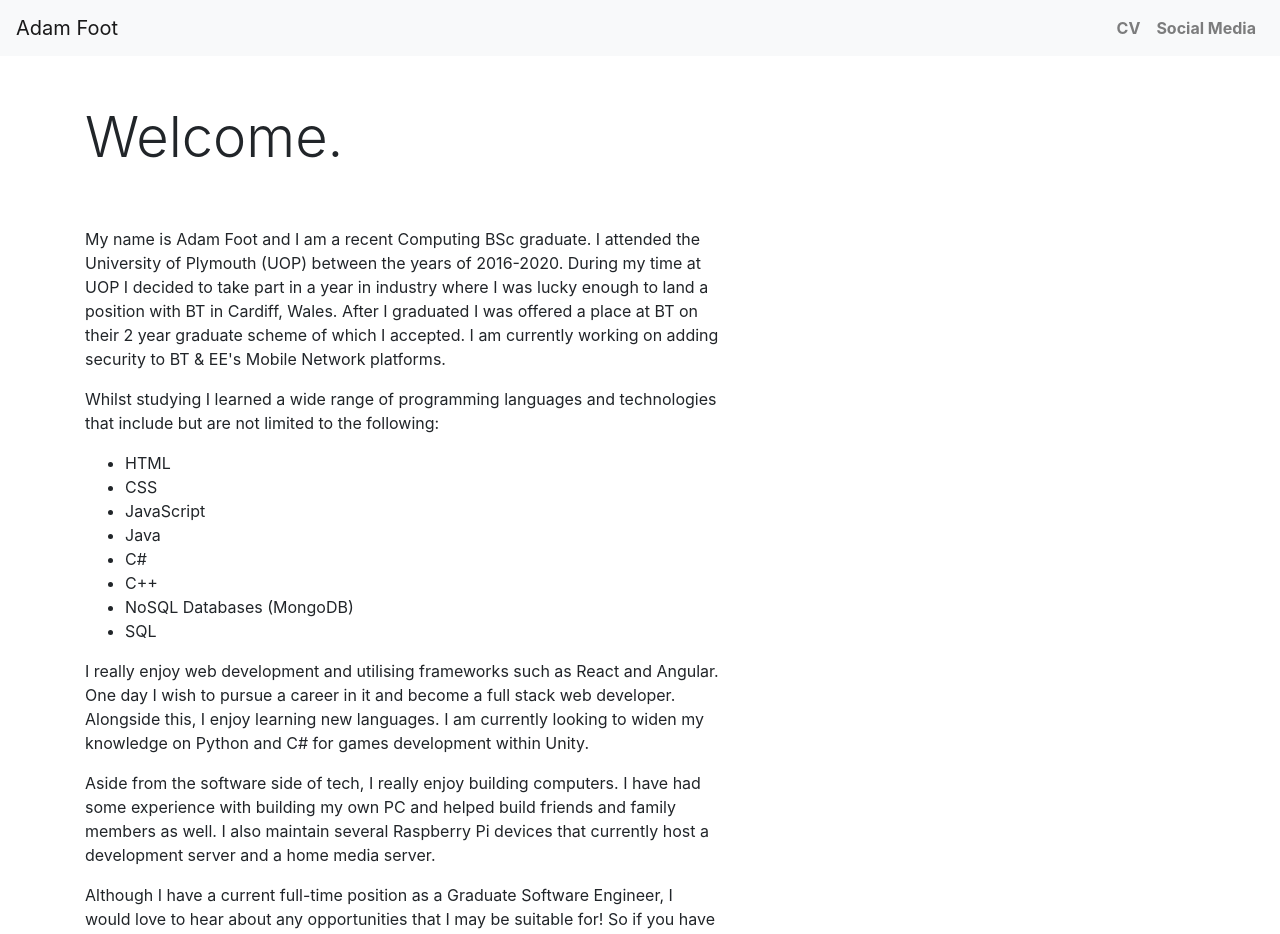
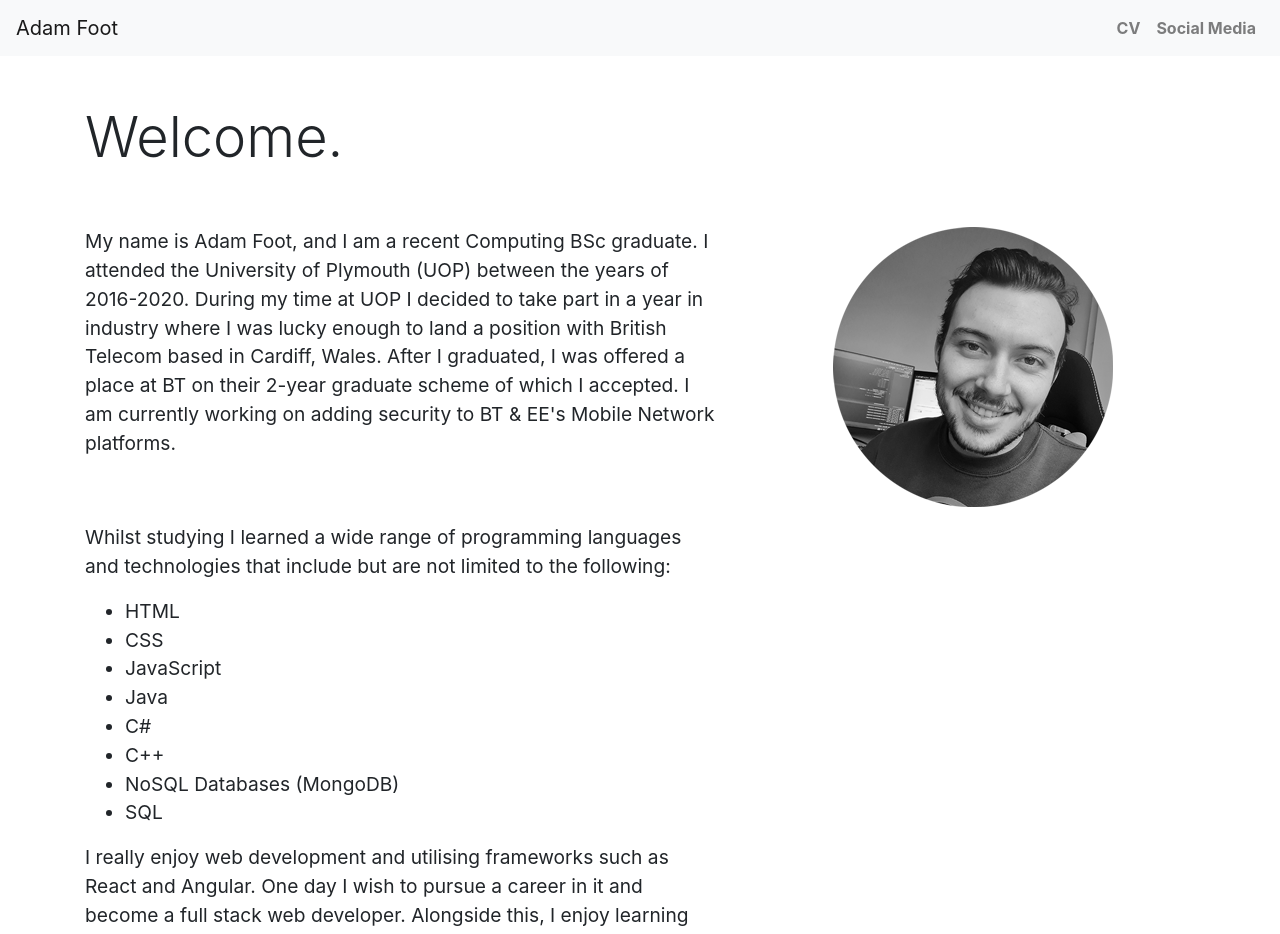
Before and after one commit to Adam-Foot/adamfoot.com, a React (Create React App) app: page / in a window 1280 px wide. Shown: the top 934 px of the page. Built offline with nearby package versions, Linux system fonts and the light colour scheme.

Commit message:
Changed Home page to component class. Added firstLoad animations ot page

```diff
--- a/src/components/Home.js
+++ b/src/components/Home.js
@@ -1,7 +1,32 @@
-import React from 'react';
+import React, {Component} from 'react';
 
-const Home = () => (
-    <div className="container">
+import portrait from '../assets/portrait.png';
+
+class Home extends Component {
+    constructor(props) {
+        super(props);
+
+        this.state = {
+            animation: true
+        }
+    }
+
+    // componentDidMount() {
+    //     if (window.sessionStorage.getItem("homeFirstLoad") === null) {
+    //         this.setState({
+    //             animation: true
+    //         })
+    //         window.sessionStorage.setItem("homeFirstLoad", 1)
+    //     } else {
+    //         this.setState({
+    //             animation: false
+    //         })
+    //     }
+    // }
+
+    render() {
+        return (
+            <div className={this.state.animation ? "fade-in-welcome container font-big" : "container font-big"}>
                 <div className="row mb-5">
                     <div className="col-12">
                         <h1 className="display-4">Welcome.</h1>
@@ -10,11 +35,15 @@ const Home = () => (
 
                 <div className="row">
                     <div className="col-12 col-md-8 col-lg-7">
-                <p>My name is Adam Foot and I am a recent Computing BSc graduate. I attended the University of
+                        <p>My name is Adam Foot, and I am a recent Computing BSc graduate. I attended the University of
                             Plymouth (UOP) between the years of 2016-2020. During my time at UOP I decided to take
-                    part in a year in industry where I was lucky enough to land a position with BT in Cardiff,
-                    Wales. After I graduated I was offered a place at BT on their 2 year graduate scheme of which I
-                    accepted. I am currently working on adding security to BT & EE's Mobile Network platforms.</p>
+                            part in a year in industry where I was lucky enough to land a position with British Telecom based in
+                            Cardiff, Wales. After I graduated, I was offered a place at BT on their 2-year graduate scheme of
+                            which I accepted. I am currently working on adding security to BT & EE's Mobile Network
+                            platforms.</p>
+                    </div>
+                    <div className="col-12 col-md-4 col-lg-5 text-center mb-3">
+                        <img src={portrait} className="img-fluid img-bounce"/>
                     </div>
                 </div>
 
@@ -55,8 +84,8 @@ const Home = () => (
                 <div className="row mb-5">
                     <div className="col-12 col-md-8 col-lg-7">
                         <p>Although I have a current full-time position as a Graduate Software Engineer, I would love to hear
-                    about any opportunities that I may be suitable for! So if you have any work that fits my criteria I
-                    would love to hear from you!</p>
+                            about any opportunities that I may be suitable for! So, if you have any work that fits my criteria,
+                            I would love to hear from you!</p>
                         <a href="mailto:adamfootwebdev&#64;gmail.com" className="text-decoration-none">
                             <button className="btn btn-info btn-block">Send
                                 me an email!
@@ -67,10 +96,13 @@ const Home = () => (
 
                 <div className="row">
                     <div className="col-12 text-center">
-                <p className="text-muted">&#169; Copyright 2021 - Adam Foot</p>
+                        <p className="text-muted font-small">&#169; Copyright 2021 - Adam Foot</p>
                     </div>
                 </div>
             </div>
-)
+        );
+    }
+
+}
 
 export default Home;
```
Lines whose indentation alone changed are shown as unchanged.
